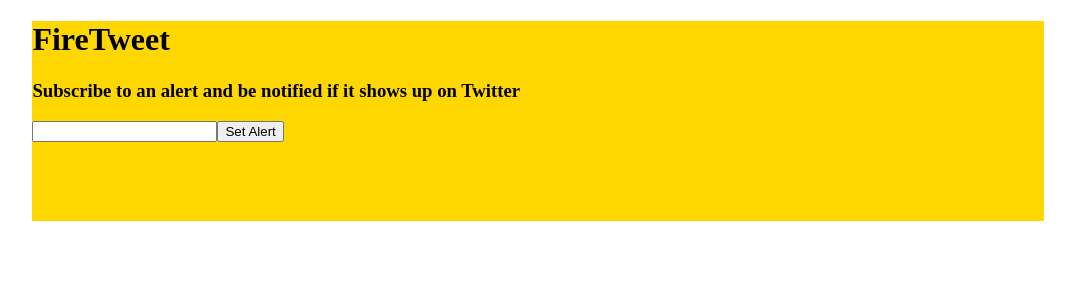
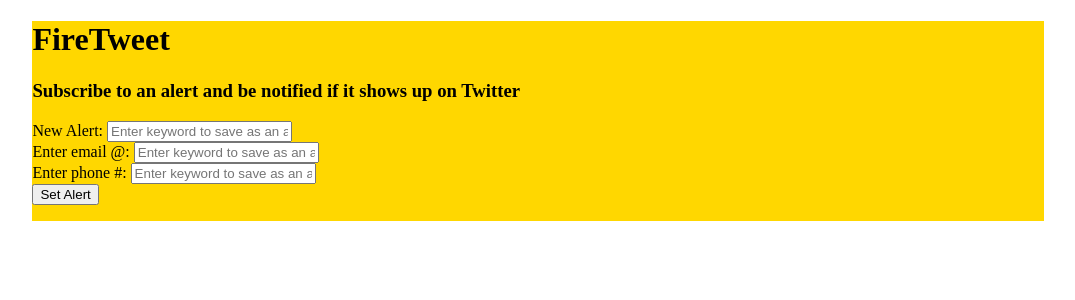
Before and after one commit to syntheticproduct/firetweet2, a React app: page / in a window 1280 px wide. Shown: the top 300 px of the page, without its empty margins (102-1177 px from the left). Built offline with nearby package versions, Linux system fonts and the light colour scheme.

Commit message:
added text boxes and fetch upon submit

```diff
--- a/src/client/components/searchBar.jsx
+++ b/src/client/components/searchBar.jsx
@@ -3,22 +3,70 @@ import React, { Component } from 'react';
 class SearchBar extends Component {
   constructor(props) {
     super(props);
-    this.state = { term: '' };
+    this.state = {
+      query: '',
+      email: '',
+      phone: '',
+    };
+
+    this.handleSubmit = this.handleSubmit.bind(this);
+  }
+
+  handleSubmit(event) {
+    event.preventDefault();
+
+    const { query, email, phone } = this.state;
+
+    fetch('http://localhost:3000/alert', {
+      method: 'POST',
+      body: JSON.stringify({
+        query, email, phone,
+      }),
+      headers: {
+        'Content-Type': 'application/json',
+      },
+    })
+      .then((res) => {
+        alert('Your alert was successfully created!');
+        res.json();
+      })
+      .catch(console.error);
   }
 
   render() {
     return (
       <div>
-        <form onSubmit={(e) => {
-          e.preventDefault();
-          console.log(e.target);
-        }}
-        >
+        <form onSubmit={this.handleSubmit}>
+          <label>New Alert: </label>
           <input
-            className="alert"
-            type='text'
-            // value={this.state.term}
-            onChange={event => this.setState({ term: event.target.value })} />
+            className="input-box"
+            id="query-box"
+            type="text"
+            // value={this.state.query}
+            onChange={event => this.setState({ query: event.target.value })}
+            placeholder="Enter keyword to save as an alert (ie...`Venice PD`)"
+          />
+          <br />
+          <label>Enter email @: </label>
+          <input
+            className="input-box"
+            id="email-box"
+            type="text"
+            // value={this.state.email}
+            onChange={event => this.setState({ email: event.target.value })}
+            placeholder="Enter keyword to save as an alert (ie...`Venice PD`)"
+          />
+          <br />
+          <label>Enter phone #: </label>
+          <input
+            className="input-box"
+            id="phoneNum-box"
+            type="text"
+            // value={this.state.phoneNum}
+            onChange={event => this.setState({ phone: event.target.value })}
+            placeholder="Enter keyword to save as an alert (ie...`Venice PD`)"
+          />
+          <br />
           <input type="submit" value="Set Alert" />
         </form>
       </div>
```
